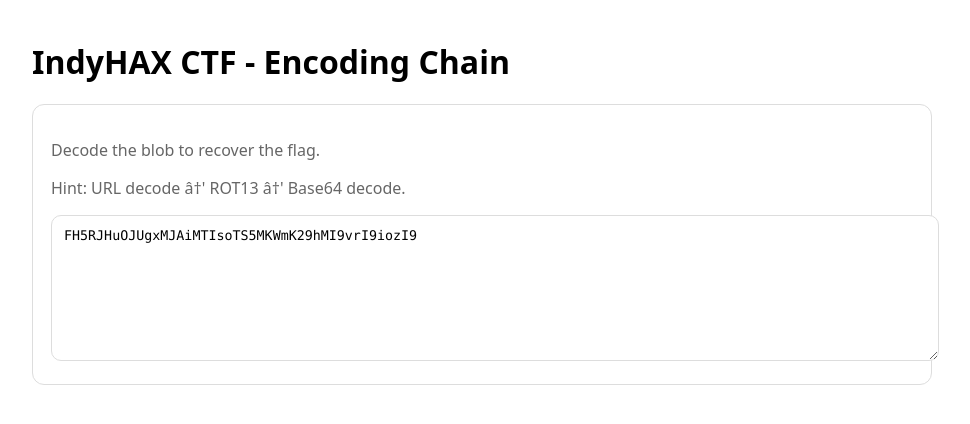
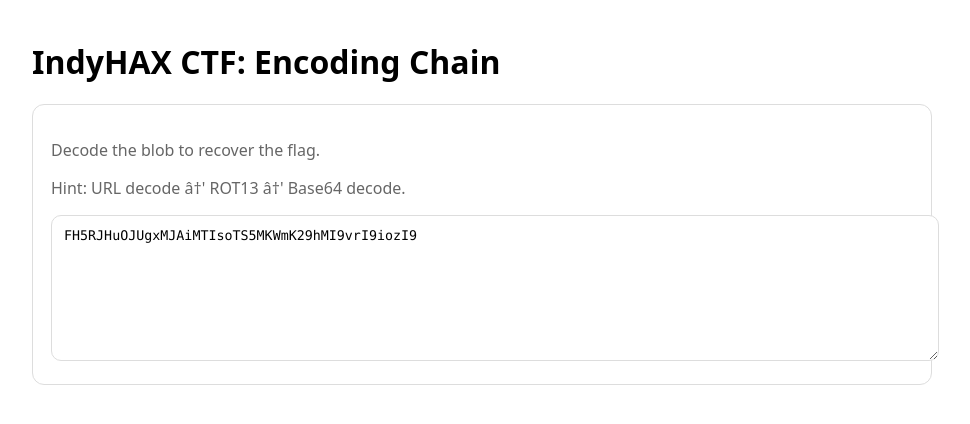
Before and after one commit to indyhax/indyhax-encoding-chain, a plain HTML site: page index.html in a window 1280 px wide. Shown: the whole page, without its empty margins (158-1128 px from the left). Drawn offline with Linux system fonts and the light colour scheme.

Commit message:
Normalize page titles

```diff
--- a/index.html
+++ b/index.html
@@ -3,7 +3,7 @@
 <head>
   <meta charset="utf-8" />
   <meta name="viewport" content="width=device-width,initial-scale=1" />
-  <title>IndyHAX â€¢ Encoding Chain</title>
+  <title>IndyHAX CTF: €¢ Encoding Chain</title>
   <style>
     body{font-family:system-ui,Segoe UI,Roboto,Arial,sans-serif;max-width:900px;margin:40px auto;padding:0 16px}
     .card{border:1px solid #ddd;border-radius:12px;padding:18px;background:#fff}
@@ -12,7 +12,7 @@
   </style>
 </head>
 <body>
-  <h1>IndyHAX CTF - Encoding Chain</h1>
+  <h1>IndyHAX CTF: Encoding Chain</h1>
   <div class="card">
     <p class="muted">Decode the blob to recover the flag.</p>
     <p class="muted">Hint: URL decode â†' ROT13 â†' Base64 decode.</p>
```
